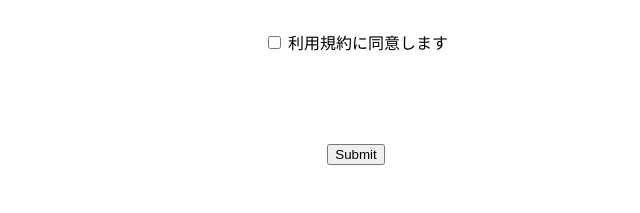
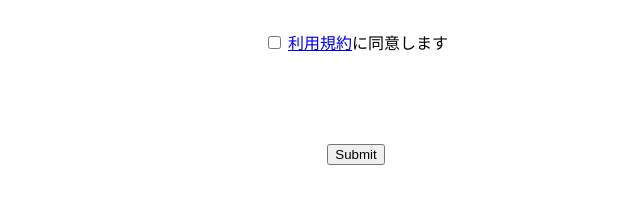
Before and after one commit to Tei3artz/Login1, a plain HTML site: page index.html in a window 1280 px wide. Shown: the part 352-565 px from the top of the page, 299-939 px from the left. Drawn offline with Linux system fonts and the light colour scheme.

Commit message:
Update index.html

```diff
--- a/index.html
+++ b/index.html
@@ -3,7 +3,7 @@
 <head>
     <meta charset="UTF-8">
     <meta name="viewport" content="width=device-width, initial-scale=1.0">
-    <title>ログインフォーム</title>
+    <title>Document</title>
     <link rel="stylesheet" type="text/css" href="style.css">
 </head>
 <body>
@@ -23,7 +23,7 @@
             <input type="password">
         </div>
         <br>
-        <input type="checkbox"> 利用規約に同意します
+        <input type="checkbox"> <a href="https://tei3artz.github.io/terms-of-service1/">利用規約</a>に同意します
         <br>
         <br>
         <br>
```
